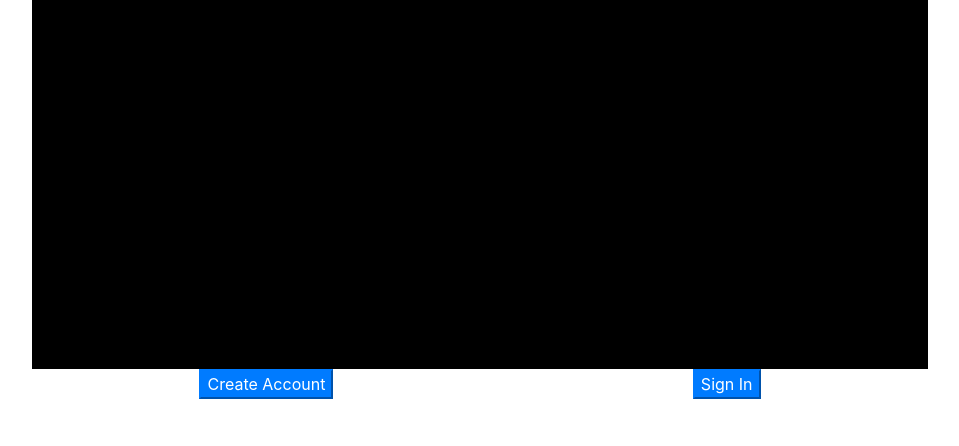
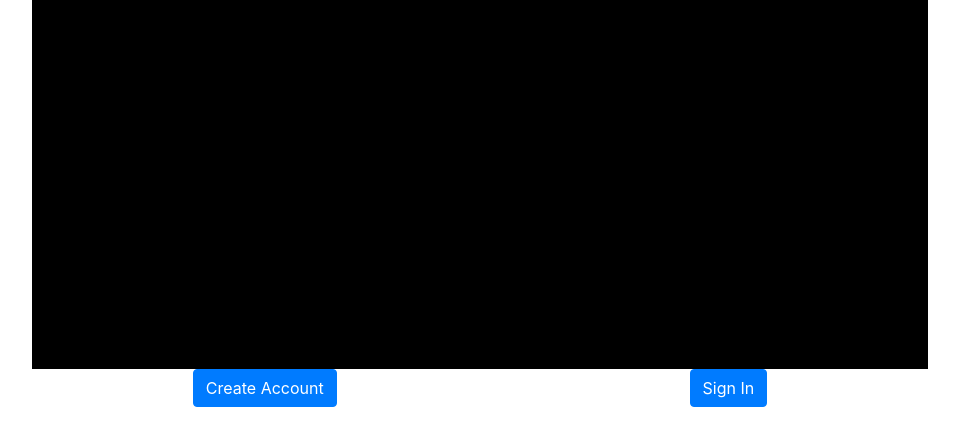
Before and after one commit to scottlurowist/Tic-Tac-Toe, a website built with webpack: page index.html in a window 1280 px wide. Shown: the part 70-516 px from the top of the page, without its empty margins (160-1119 px from the left). Built offline with nearby package versions, Linux system fonts and the light colour scheme.

Commit message:
I FIXED THE BUTTONS ON THE HOME PAGE
I added the bootstrap class "btn-primary" but forgot to add "btn".

The button classes are now "btn btn-primary".

```diff
--- a/index.html
+++ b/index.html
@@ -31,9 +31,9 @@
           </div>
           <nav>
             <input type="button" id="home-page-create-account-button"
-                   class="btn-primary" value="Create Account">
+                   class="btn btn-primary" value="Create Account">
             <input type="button" id="home-page-sign-in-button"
-                   class="btn-primary" value="Sign In">
+                   class="btn btn-primary" value="Sign In">
           </nav>
         </section>
 
```
